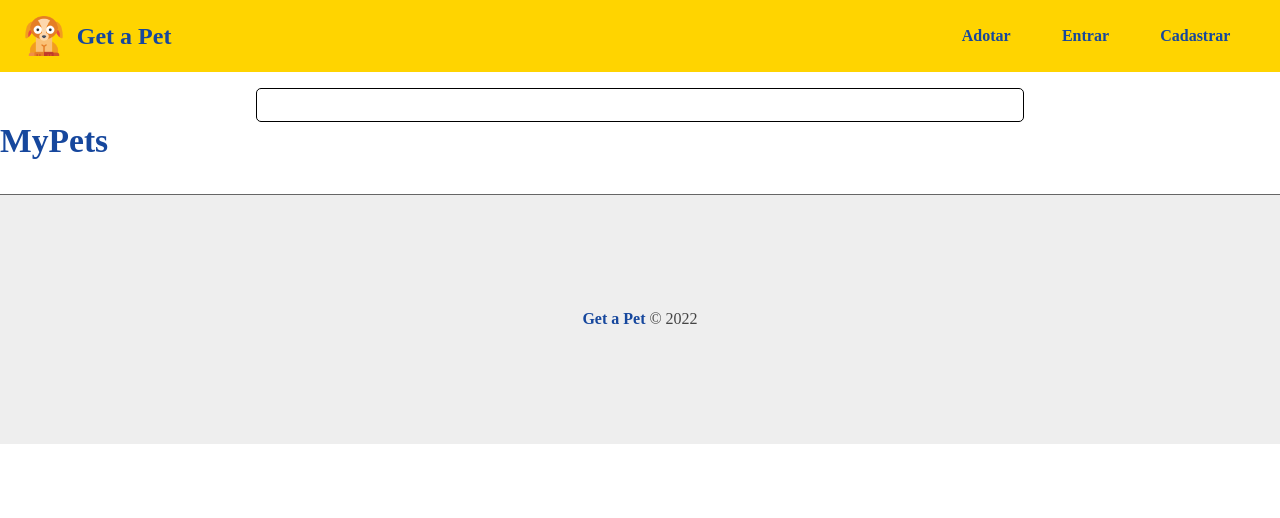
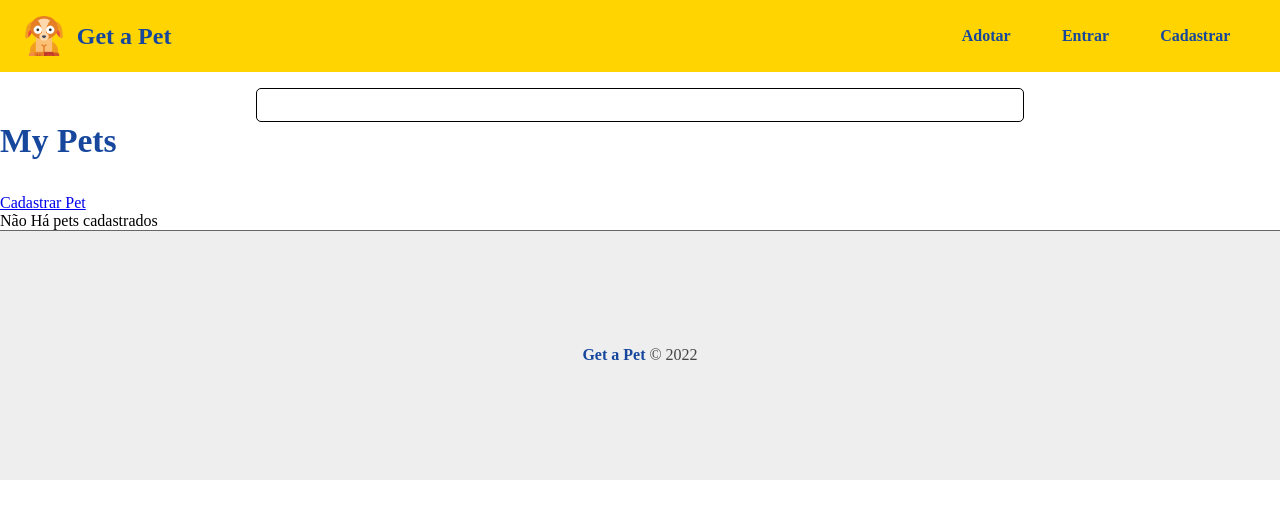
Before and after one commit to aldo-pereira22/sistema-adocao-pet, a React (Create React App) app in the folder front-end/: page /pet/mypets in a window 1280 px wide. Shown: the top 518 px of the page. Built offline with nearby package versions, Linux system fonts and the light colour scheme.

Commit message:
Página de pets

```diff
--- a/front-end/src/components/pages/pets/MyPets.jsx
+++ b/front-end/src/components/pages/pets/MyPets.jsx
@@ -1,7 +1,25 @@
+import {useState, useEffect} from 'react'
+import { Link } from 'react-router-dom'
+
 function MyPets(){
+    const [pets, setPets] = useState([])
+
     return (
+
         <section>
-            <h1>MyPets</h1>
+            <div>
+                <h1>My Pets</h1>
+                <Link to='/pet/add' > Cadastrar Pet</Link>
+            </div>
+            <div>
+                {pets.length > 0 &&
+                    <p>Meus pets Cadastrados</p>
+                }
+
+                {pets.length === 0 && <p>Não Há pets cadastrados </p> }
+
+
+            </div>
         </section>
     )
 }
```
